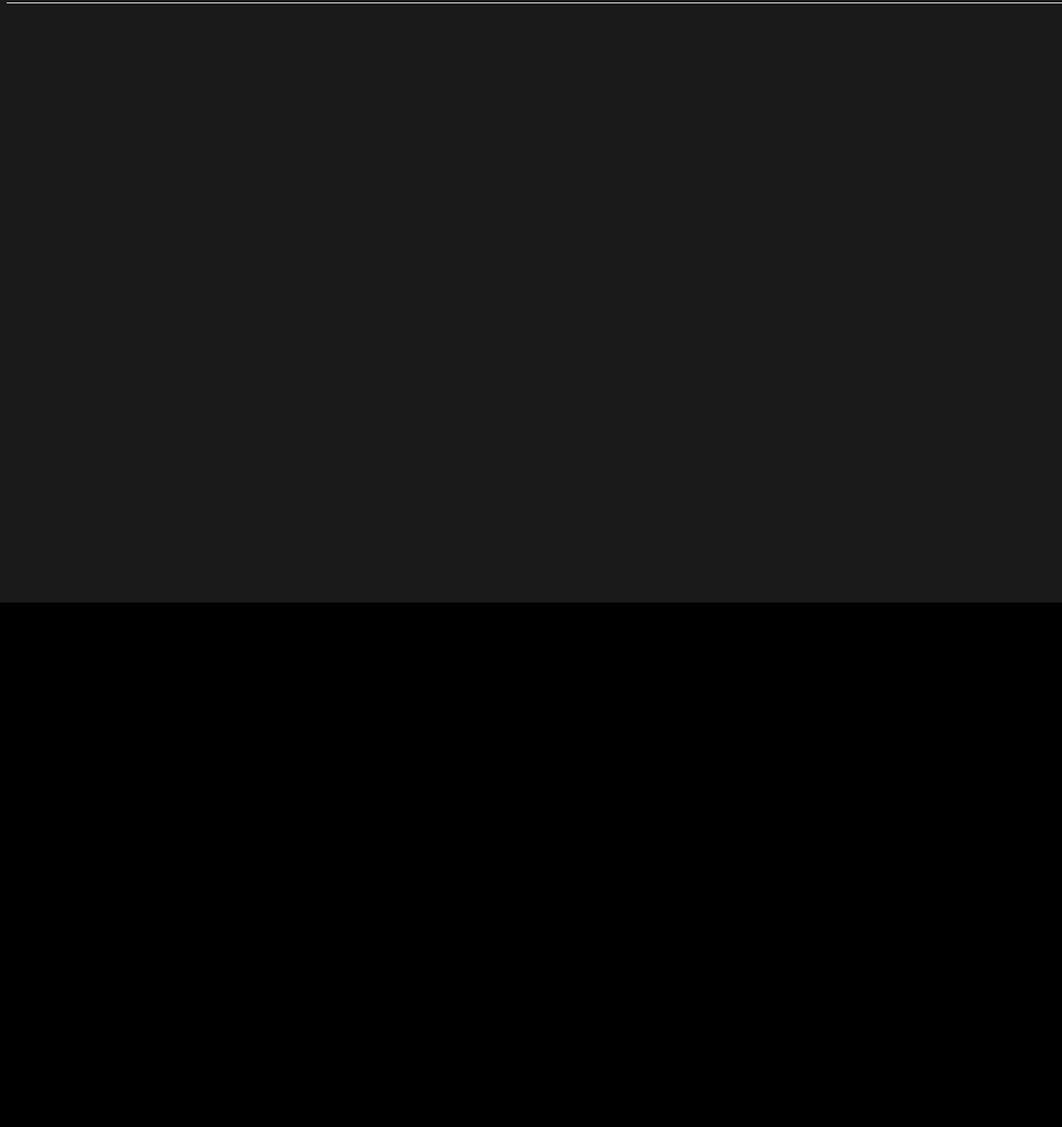
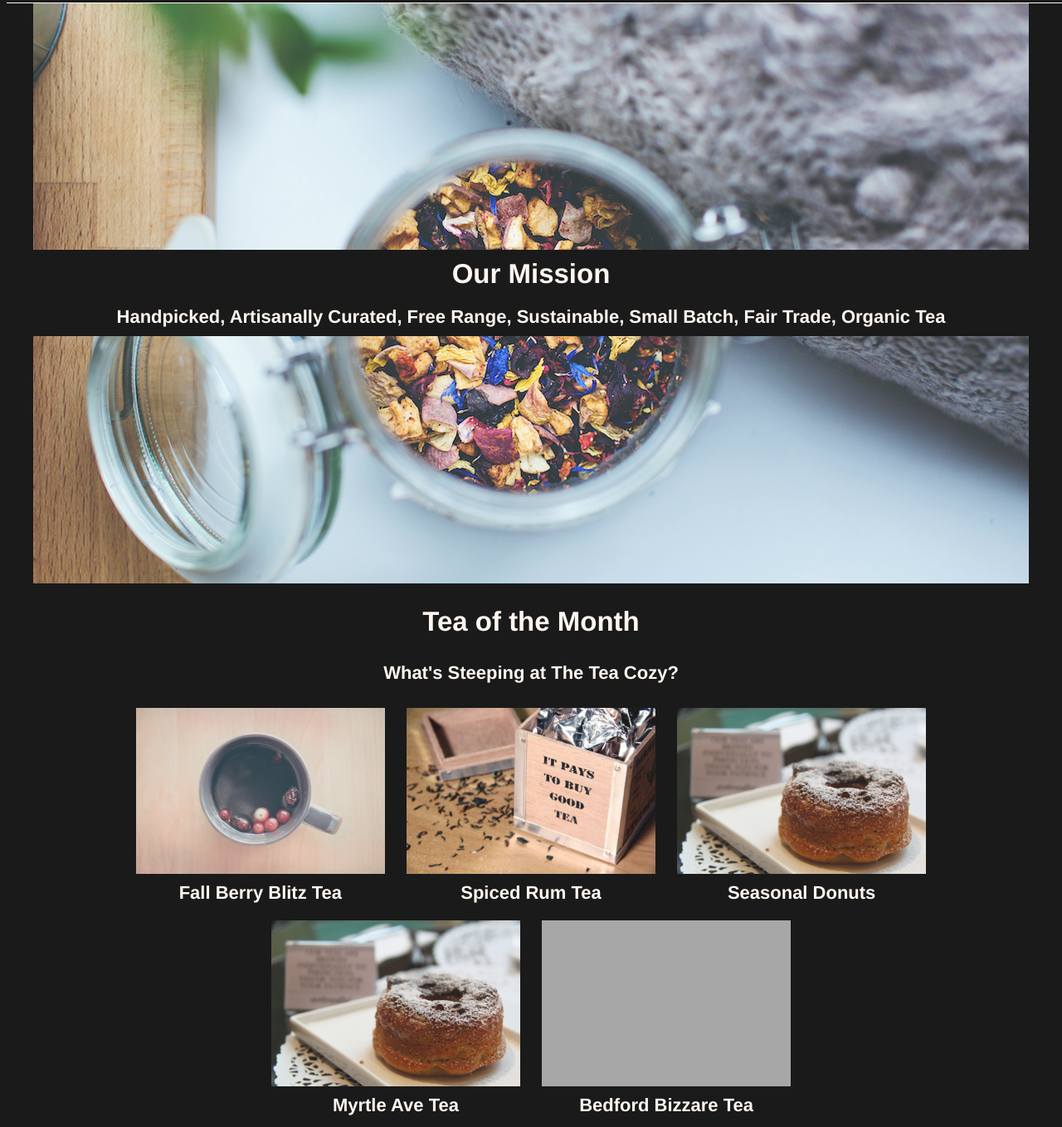
Before and after one commit to graduateddylinder/tea_cozy, a plain HTML site: page index.html in a window 1280 px wide. Shown: the part 74-1432 px from the top of the page at 83% size. Before the commit the page ends 800 px from the top, so only its background shows below. Drawn offline with Linux system fonts and the light colour scheme; grey boxes are pictures that could not be loaded.

Commit message:
Finish 'mission' and 'featured tea' containers

```diff
--- a/index.html
+++ b/index.html
@@ -10,11 +10,44 @@
       <img src="resources/images/tea_cozy_logo.png">
       <nav>
         <ul>
-          <span><a href="#">Mission</a></span>
-          <span><a href="#">Featured Tea</a></span>
+          <span><a href="#mission">Mission</a></span>
+          <span><a href="#featured_tea">Featured Tea</a></span>
           <span><a href="#">Locations</a></span>
         </ul>
       </nav>
     </header>
+    <div class="main_container">
+      <div class="sub_container mission_statement" id="mission">
+        <div class="mission_statement_text">
+          <h2>Our Mission</h2>
+          <h4>Handpicked, Artisanally Curated, Free Range, Sustainable, Small Batch,
+            Fair Trade, Organic Tea</h4>
+        </div>
+      </div>
+      <div class="subcontainer tea_month" id="featured_tea">
+        <h2>Tea of the Month</h2>
+        <h4>What's Steeping at The Tea Cozy?</h4>
+        <div class="image_container">
+          <img src="resources/images/tea_cozy_berry_blitz.jpg">
+          <h4>Fall Berry Blitz Tea<h4>
+        </div>
+        <div class="image_container">
+          <img src="resources/images/tea_cozy_spiced_rum.jpg">
+          <h4>Spiced Rum Tea</h4>
+        </div>
+        <div class="image_container">
+          <img src="resources/images/tea_cozy_donut.jpg">
+          <h4>Seasonal Donuts</h4>
+        </div>
+        <div class="image_container">
+          <img src="resources/images/tea_cozy_donut.jpg">
+          <h4>Myrtle Ave Tea</h4>
+        </div>
+        <div class="image_container">
+          <img src="resources/images/tea_cozy_bedford_bizzare.jpg">
+          <h4>Bedford Bizzare Tea</h4>
+        </div>
+      </div>
+    </div>
   </body>
 </html>
--- a/resources/css/style.css
+++ b/resources/css/style.css
@@ -15,6 +15,7 @@ header {
   border-bottom: 1px solid seashell;
   position: fixed;
   z-index: 1;
+  background-color: black;
 }
 
 header img {
@@ -26,3 +27,57 @@ nav span a {
   color: seashell;
   padding: 0px 10px 0px 10px;
 }
+
+.main_container {
+  display: flex;
+  flex-direction: column;
+  padding-top: 69px;
+  align-items: center;
+}
+
+.sub_container {
+  display: flex;
+}
+
+.mission_statement {
+  display: flex;
+  flex-direction: column;
+  text-align: center;
+  background-image: url(../images/tea_cozy_background.jpg);
+  height: 700px;
+  width: 1200px;
+  justify-content: center;
+}
+
+.mission_statement_text {
+  background-color: black;
+}
+
+.mission_statement_text h2 {
+  margin: 10px 0px 20px 0px;
+}
+
+.mission_statement_text h4 {
+  margin: 20px 0px 10px 0px;
+}
+
+.tea_month {
+  flex-direction: row;
+  width: 1000px;
+  text-align: center;
+}
+
+.image_container {
+  display: inline-flex;
+  flex-direction: column;
+  margin: 0px 10px 10px 10px;
+}
+
+.image_container img {
+  height: 200px;
+  width: 300px;
+}
+
+.image_container h4 {
+  margin: 10px 0px 0px 0px;
+}
```
